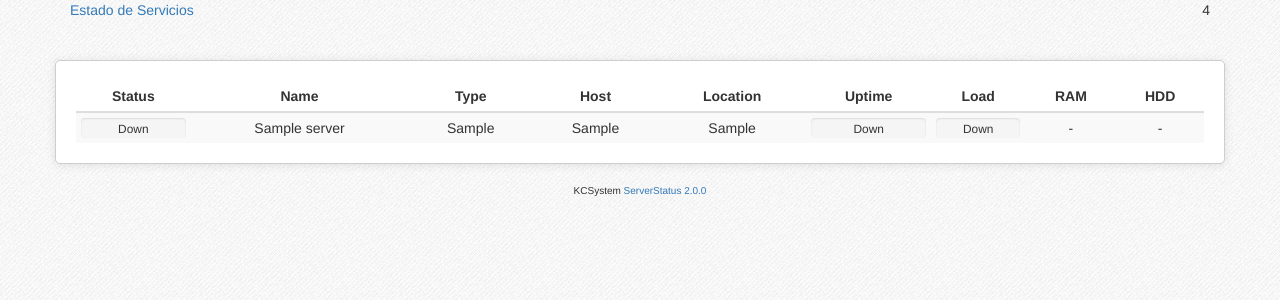
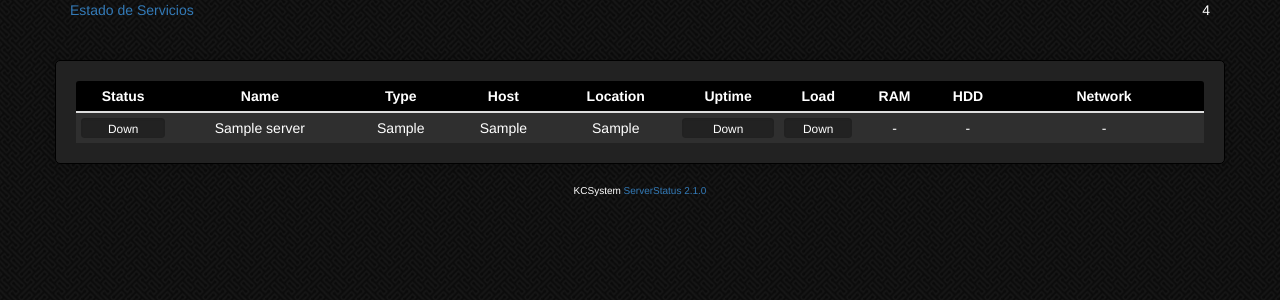
Before and after one commit to yuuues/ServerStatus, a PHP site: page / in a window 1280 px wide. Shown: the top 300 px of the page. Run offline with PHP 8.4, Linux system fonts and the light colour scheme; tables that the repository leaves empty hold one stand-in row (values such as "Sample post"); some libraries are stand-ins or nearby versions.

Commit message:
Network Function

```diff
--- a/config/ky-config.php
+++ b/config/ky-config.php
@@ -30,10 +30,10 @@
     $dbo = new Database();
 
     $serverStatus = array(
-        'version' => '2.0.0',
+        'version' => '2.1.0',
         'refresh' => 10000,
         // Available: "default" & "dark"
-        'template' => 'default'
+        'template' => 'dark'
     );
 
     $index = "./templates/".$serverStatus['template']."/index.php";
--- a/index.php
+++ b/index.php
@@ -18,6 +18,7 @@
             $("#load'.$result["id"].'").html(result.load);
             $("#memory'.$result["id"].'").html(result.memory);
             $("#hdd'.$result["id"].'").html(result.hdd);
+            $("#network'.$result["id"].'").html(result.network);
 	});';
         $sTable .= '
 		<tr>
@@ -34,6 +35,7 @@
 			<td id="load'.$result["id"].'">n/a</td>
                         <td id="memory'.$result["id"].'">-</td>
 			<td id="hdd'.$result["id"].'">-</td>
+			<td class="network" id="network'.$result['id'].'">-</td>
 		</tr>';
     }
     $sJavascript .= '});
--- a/pull/index.php
+++ b/pull/index.php
@@ -39,6 +39,8 @@
 			<div class="bar bar-danger" style="width: 100%;"><small>Down</small></div>
 		</div>
 		';
+            $data['network'] = '<div> - </div>';
+
             echo json_encode($array);
         } else {
             $data = json_decode($output, true);
@@ -75,6 +77,7 @@
             $data['online'] = '<div class = "progress">
             <div class = "bar bar-success" style = "width: 100%;"><small>Up</small></div>
             </div>';
+            $data['network'] = 'rx: '. $data['network']['rx'] .' | tx: '.$data['network']['tx'];
             echo json_encode($data);
         }
     }
--- a/templates/dark/css/custom.css
+++ b/templates/dark/css/custom.css
@@ -6,7 +6,8 @@
 .table-striped tbody>tr:nth-child(odd)>td, .table-striped tbody>tr:nth-child(odd)>th { background-color: #2f2f2f; }
 .table td { text-align: center; border-color: #2f2f2f; }
 .progress { margin-bottom: 0; background: #222; }
-#ram, #hdd { min-width: 35px; max-width: 100px; }
+.network { width: 200px}
+#ram, #hdd { min-width: 35px; max-width: 120px; }
 @media only screen and (max-width: 768px) {
 	#host, tr td:nth-child(4)			{ display:none; visibility:hidden; }
 	#location, tr td:nth-child(5)		{ display:none; visibility:hidden; }
@@ -15,6 +16,7 @@
 	#type, tr td:nth-child(3)			{ display:none; visibility:hidden; }
 	#host, tr td:nth-child(4)			{ display:none; visibility:hidden; }
 	#location, tr td:nth-child(5)		{ display:none; visibility:hidden; }
+    #network, tr td:nth-child(7)	    { display:none; visibility:hidden; }
 }
 @media only screen and (max-width: 320px) {
 	body						{ font-size: 10px; }
@@ -24,6 +26,7 @@
 	#host, tr td:nth-child(4)			{ display:none; visibility:hidden; }
 	#location, tr td:nth-child(5)		{ display:none; visibility:hidden; }
 	#uptime, tr td:nth-child(6)			{ display:none; visibility:hidden; }
+	#network, tr td:nth-child(7)	    { display:none; visibility:hidden; }
 }
 .right{float: right!important;}
 .reload:hover{
--- a/templates/default/css/custom.css
+++ b/templates/default/css/custom.css
@@ -3,6 +3,7 @@
 .table { background: #ffffff; margin-bottom: 0; border-collapse: collapse; border-radius: 3px; }
 .table th, .table td { text-align: center; }
 .progress { margin-bottom: 0; }
+.network { width: 200px}
 #ram, #hdd { min-width: 35px; max-width: 100px; }
 @media only screen and (max-width: 768px) {
 	#host, tr td:nth-child(4)			{ display:none; visibility:hidden; }
@@ -12,6 +13,7 @@
 	#type, tr td:nth-child(3)			{ display:none; visibility:hidden; }
 	#host, tr td:nth-child(4)			{ display:none; visibility:hidden; }
 	#location, tr td:nth-child(5)		{ display:none; visibility:hidden; }
+	#network, tr td:nth-child(7)	    { display:none; visibility:hidden; }
 }
 @media only screen and (max-width: 320px) {
 	body						{ font-size: 10px; }
@@ -21,6 +23,7 @@
 	#host, tr td:nth-child(4)			{ display:none; visibility:hidden; }
 	#location, tr td:nth-child(5)		{ display:none; visibility:hidden; }
 	#uptime, tr td:nth-child(6)			{ display:none; visibility:hidden; }
+	#network, tr td:nth-child(7)	    { display:none; visibility:hidden; }
 }
 .right{float: right!important;}
 .reload:hover{
--- a/view/index.php
+++ b/view/index.php
@@ -37,6 +37,7 @@
                         <th id="load">Load</th>
                         <th id="ram">RAM</th>
                         <th id="hdd">HDD</th>
+                        <th id="network">Network</th>
                     </tr>
                 </thead>
                 <tbody>
```
Also changed, not shown: uptime.php (+8 -0 lines), CHANGELOG.md (added), README.md.
